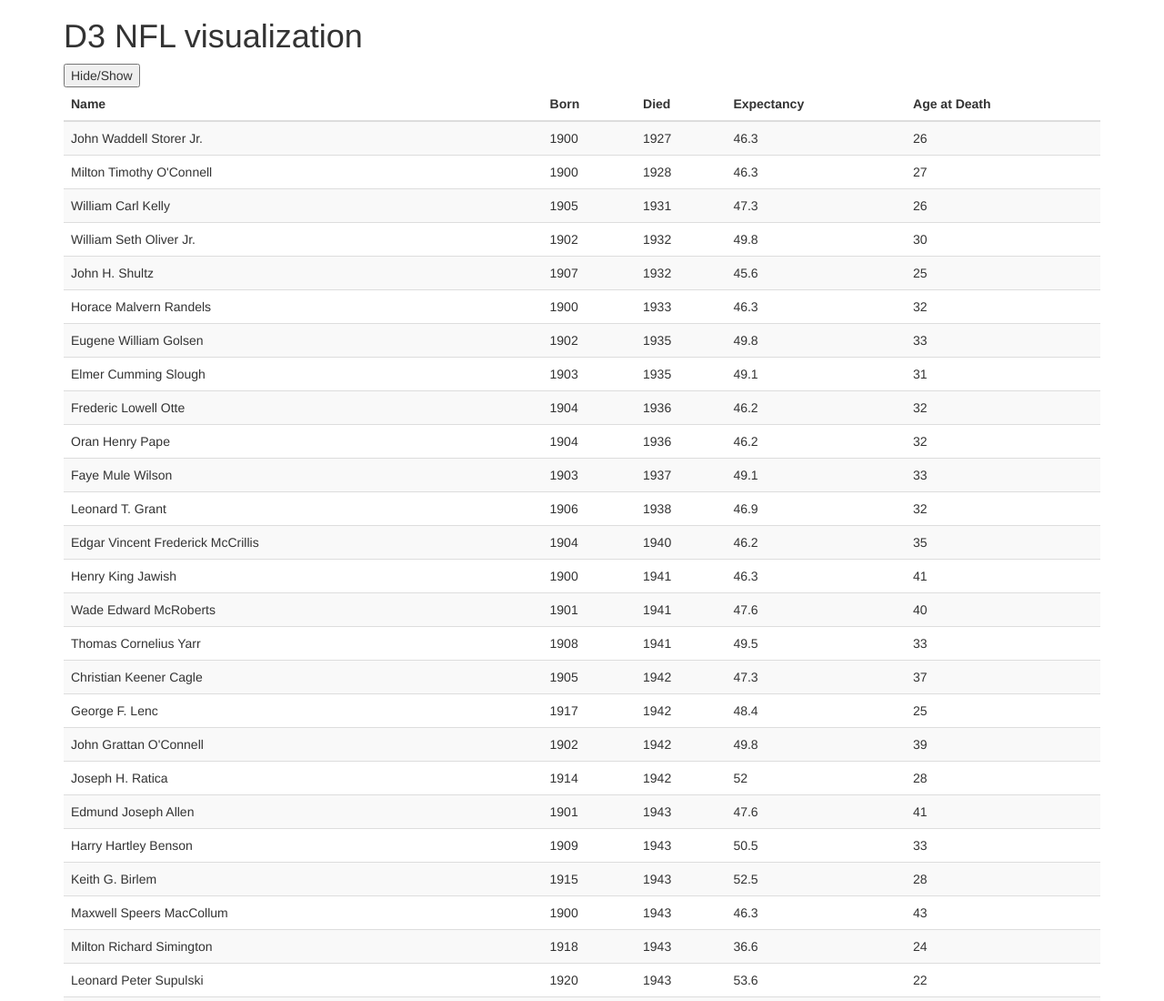
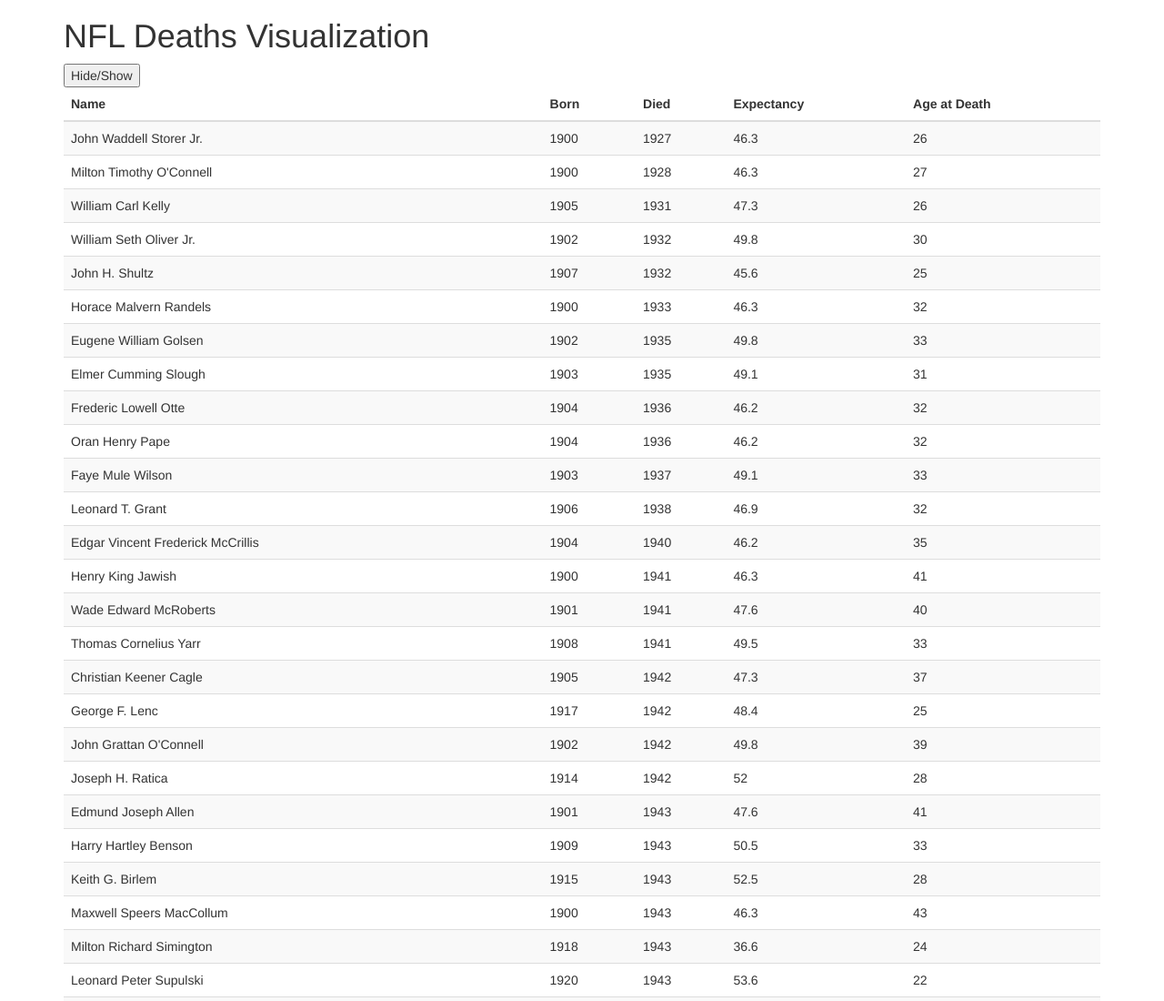
Before and after one commit to jbensal-zz/nfl_viz, a plain HTML site: page index.html in a window 1280 px wide. Shown: the top 1100 px of the page at 91% size. Drawn offline with Linux system fonts and the light colour scheme.

Commit message:
Update title

```diff
--- a/index.html
+++ b/index.html
@@ -12,7 +12,7 @@
 
 
       <div class="container" id="wrap">
-        <h1>D3 NFL visualization</h1>
+        <h1>NFL Deaths Visualization</h1>
         <button id='button' value='hide/show'/> Hide/Show</button>
         <div id="message"><h3>Loading data&hellip;</h3></div>
       </div>
```
